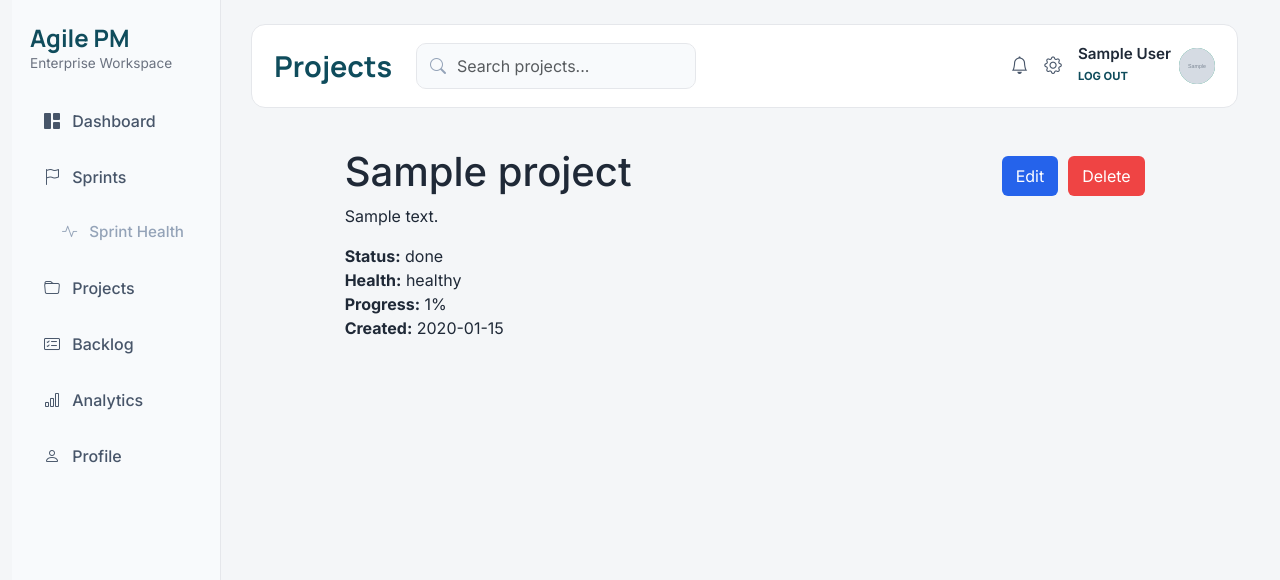
After one commit to amitmath/CITS5505-Project, a Flask app: page /projects/1 in a window 1280 px wide. The commit adds this page. Shown: the top 580 px of the page. Run offline with Flask 3, Linux system fonts and the light colour scheme; the visitor is signed in with stand-in values (Sample User, id 1); tables that the repository leaves empty hold one stand-in row (values such as "Sample post"); grey boxes marked "Sample" are stand-in pictures.

Commit message:
implement project detail view and navigation from cards
Co-authored-by: Copilot <copilot@github.com>

```diff
--- a/app/__init__.py
+++ b/app/__init__.py
@@ -270,9 +270,7 @@ def create_app():
             return redirect(url_for("auth", mode="login"))
 
         project = Project.query.get_or_404(project_id)
-
         return render_template("project_detail.html", project=project)
-
 
     # Route for user profile page
     @app.route("/profile", methods=["GET", "POST"])
--- /dev/null
+++ b/app/static/css/project_detail.css
@@ -0,0 +1,31 @@
+.project-detail-container {
+  max-width: 800px;
+  margin: 40px auto;
+}
+
+.project-header {
+  display: flex;
+  justify-content: space-between;
+  align-items: center;
+}
+
+.project-actions {
+  display: flex;
+  gap: 10px;
+}
+
+.btn-edit {
+  background: #2563eb;
+  color: white;
+  padding: 8px 14px;
+  border-radius: 6px;
+  text-decoration: none;
+}
+
+.btn-delete {
+  background: #ef4444;
+  color: white;
+  border: none;
+  padding: 8px 14px;
+  border-radius: 6px;
+}
--- /dev/null
+++ b/app/templates/project_detail.html
@@ -0,0 +1,43 @@
+{% extends "base.html" %}
+
+{% block title %}{{ project.name }} | Project{% endblock %}
+
+{% block content %}
+{% set topbar_title = 'Projects' %}
+{% set topbar_search_placeholder = 'Search projects...' %}
+{% include "components/topbar.html" %}
+<link
+  rel="stylesheet"
+  href="{{ url_for('static', filename='css/project_detail.css') }}"
+/>
+<div class="project-detail-container">
+
+  <div class="project-header">
+    <h1>{{ project.name }}</h1>
+
+    <div class="project-actions">
+      <a href="" class="btn-edit">
+        Edit
+      </a>
+
+      <form method="POST" action="">
+        <button type="submit" class="btn-delete">
+          Delete
+        </button>
+      </form>
+    </div>
+  </div>
+
+  <p class="project-description">
+    {{ project.description or "No description available." }}
+  </p>
+
+  <div class="project-meta">
+    <div><strong>Status:</strong> {{ project.status }}</div>
+    <div><strong>Health:</strong> {{ project.health_status }}</div>
+    <div><strong>Progress:</strong> {{ project.progress_percent }}%</div>
+    <div><strong>Created:</strong> {{ project.created_at.strftime('%Y-%m-%d') }}</div>
+  </div>
+
+</div>
+{% endblock %}
```
Also changed, not shown: app/templates/project.html (+7 -4 lines).
